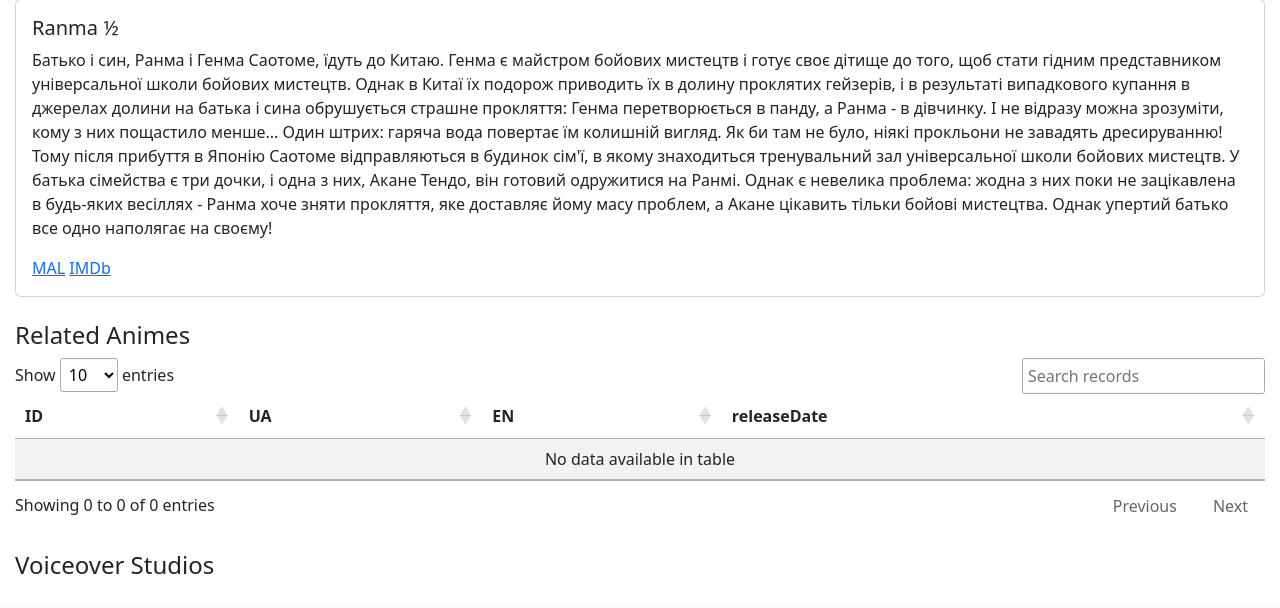
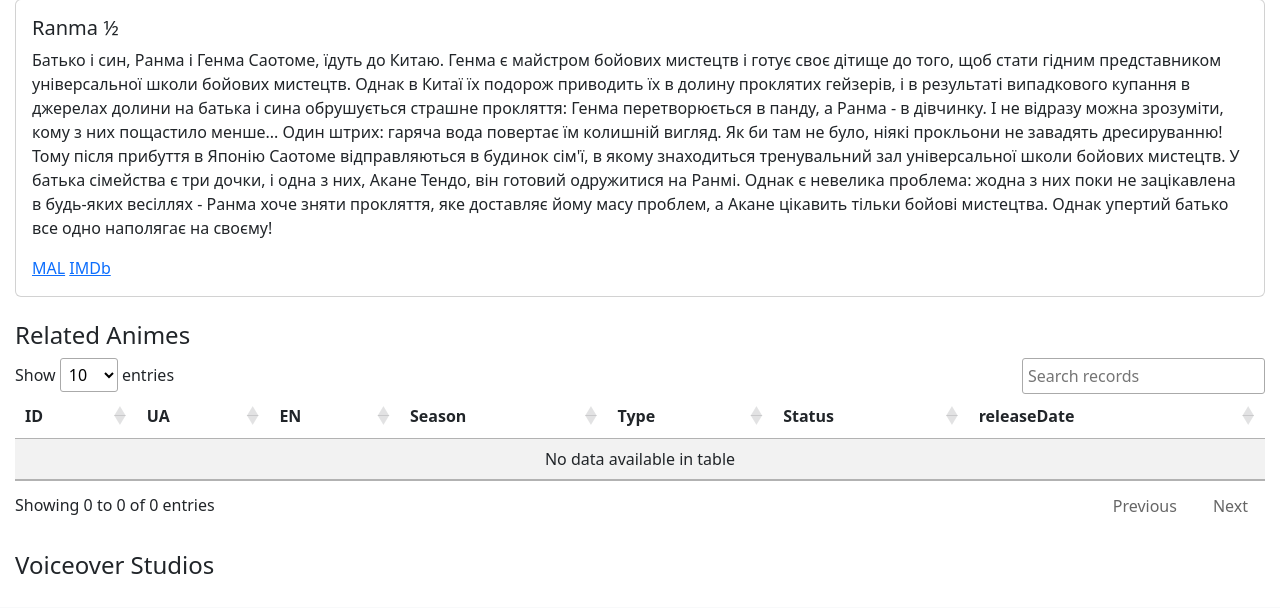
Before and after one commit to maksii/Toloka2Web, a Flask app: page /anime/1 in a window 1280 px wide. Shown: the part 81-689 px from the top of the page. Run offline with Flask 3, Linux system fonts and the light colour scheme; data comes from the database, SQL or seed files in the repository; data that the repository does not hold is empty; some libraries are stand-ins or nearby versions.

Commit message:
anime info details

```diff
--- a/app/services_db.py
+++ b/app/services_db.py
@@ -48,7 +48,11 @@
     session = Session()
     related_animes = session.query(Anime).join(
         RelatedAnime, Anime.id == RelatedAnime.anime_id2
-    ).filter(RelatedAnime.anime_id1 == anime_id).all()
+    ).filter(RelatedAnime.anime_id1 == anime_id).options(
+        joinedload(Anime.type).load_only(Type.name),
+        joinedload(Anime.status).load_only(Status.name),
+        joinedload(Anime.franchise)
+    ).all()
     session.close()
     return serialize(related_animes)
 
@@ -60,7 +64,11 @@
 
 def list_all_anime():
     session = Session()
-    studios = session.query(Anime).all()
+    studios = session.query(Anime).options(
+        joinedload(Anime.type).load_only(Type.name),
+        joinedload(Anime.status).load_only(Status.name),
+        joinedload(Anime.franchise)
+    ).all()
     session.close()
     return serialize(studios)
 
--- a/app/static/js/anime-details.js
+++ b/app/static/js/anime-details.js
@@ -32,9 +32,12 @@
             }, visible: true },
             { data: 'titleUa', title: 'UA', visible: true },
             { data: 'titleEn', title: 'EN', visible: true },
+            { data: 'season', title: 'Season', visible: true },
+            { data: 'type.name', title: 'Type', visible: true },
+            { data: 'status.name', title: 'Status', visible: true },
             { data: 'releaseDate', title: 'releaseDate', visible: true },
         ],
-        order: [[3, 'des']],
+        order: [[6, 'des']],
         layout: {
             topStart: {
                 buttons: [
--- a/app/static/js/anime.js
+++ b/app/static/js/anime.js
@@ -18,9 +18,12 @@
             }, visible: true },
             { data: 'titleUa', title: 'UA', visible: true },
             { data: 'titleEn', title: 'EN', visible: true },
+            { data: 'season', title: 'Season', visible: true },
+            { data: 'type.name', title: 'Type', visible: true },
+            { data: 'status.name', title: 'Status', visible: true },
             { data: 'releaseDate', title: 'releaseDate', visible: true },
         ],
-        order: [[3, 'des']],
+        order: [[6, 'des']],
         layout: {
             topStart: {
                 buttons: [
--- a/app/templates/anime.html
+++ b/app/templates/anime.html
@@ -12,7 +12,7 @@
     <div class="row">
         <div class="col">
             <div class="alert alert-info" role="alert">
-                The information provided is a backup of the public API provided by AnimeOn site.
+                The information provided is a backup of the public API from AnimeOn site as for 08.06.2024.
             </div>
         </div>
     </div>
--- a/app/templates/studios.html
+++ b/app/templates/studios.html
@@ -12,7 +12,7 @@
     <div class="row">
         <div class="col">
             <div class="alert alert-info" role="alert">
-                The information provided is a backup of the public API provided by AnimeOn site.
+                The information provided is a backup of the public API from AnimeOn site as for 08.06.2024.
             </div>
         </div>
     </div>
```
